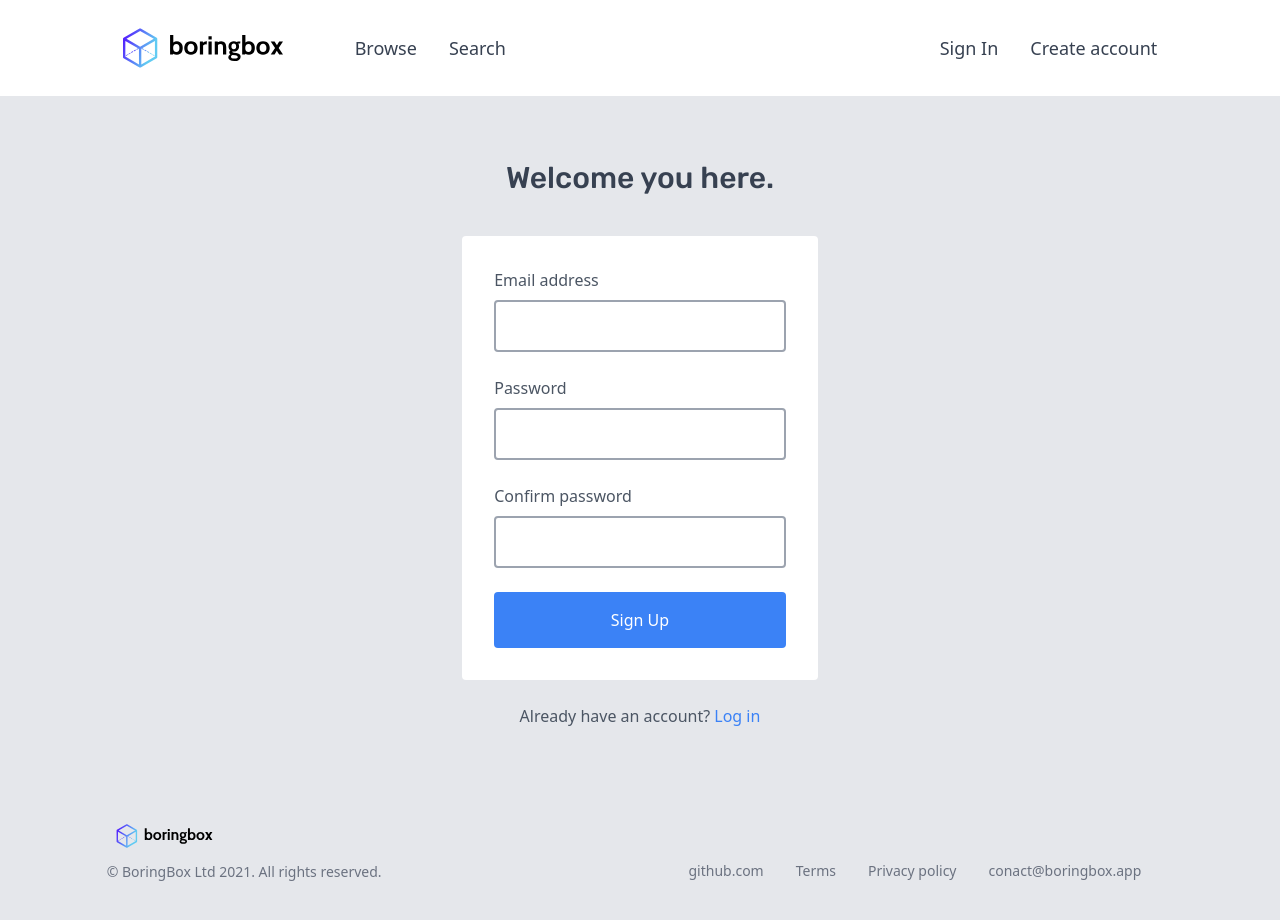
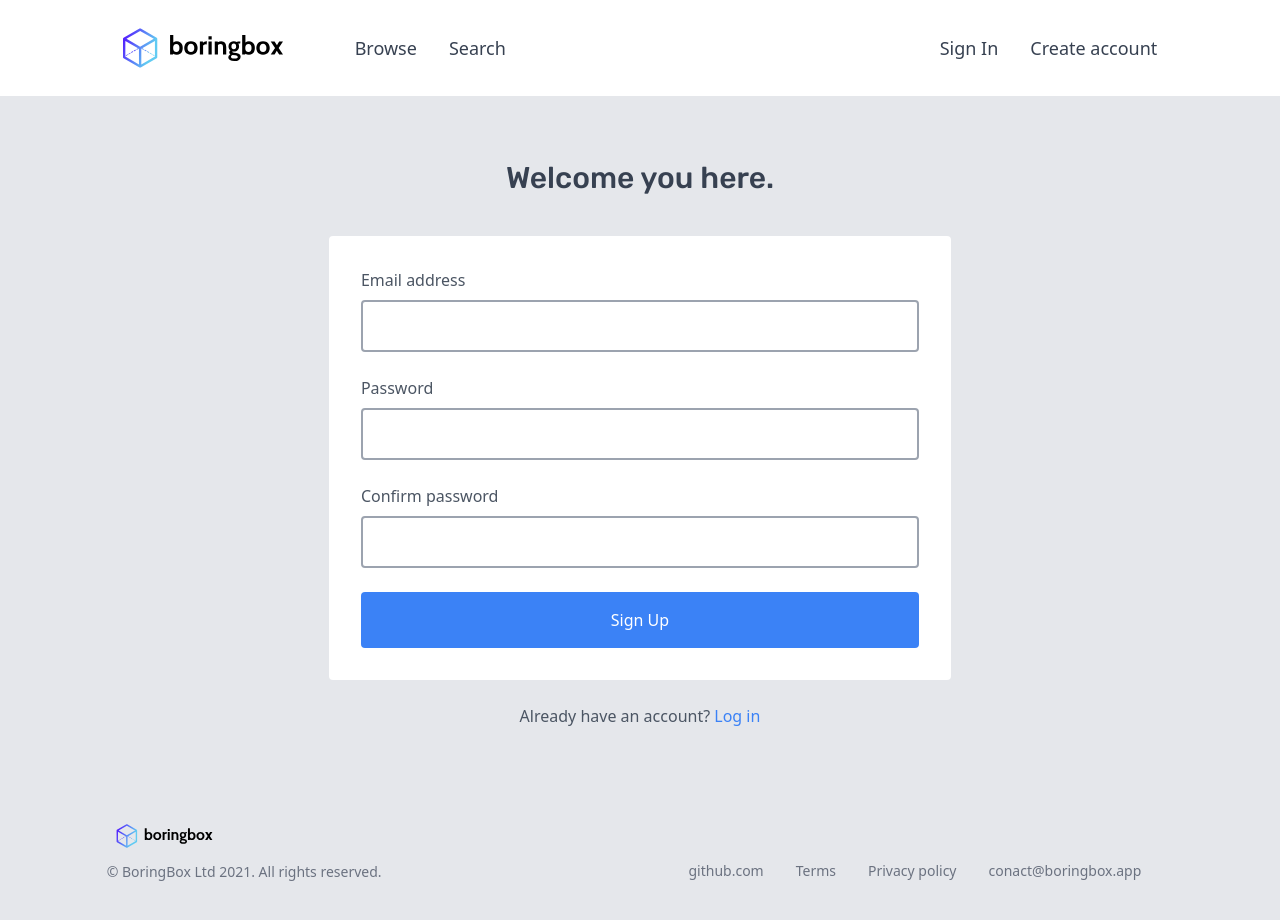
Before and after one commit to lozynskyi/snippetclient, a Nuxt app: page /auth/signup in a window 1280 px wide. Shown: the top 920 px of the page. Built offline with nearby package versions, Linux system fonts and the light colour scheme; no server answers; what tailwindcss-transforms would draw is missing.

Commit message:
Add new element

```diff
--- a/pages/auth/signup.vue
+++ b/pages/auth/signup.vue
@@ -5,7 +5,7 @@
 
       <form
         action="#"
-        class="bg-white p-8 rounded w-full md:w-6/12 lg:w-4/12 mb-6"
+        class="bg-white p-8 rounded w-full md:w-6/12 lg:w-7/12 mb-6"
         @submit.prevent="submit"
       >
         <div class="mb-6">
@@ -31,6 +31,10 @@
           <div class="text-red-500 mb-4 font-medium text-sm mt-1" v-if="validation.email">
             {{ validation.email[0] }}
           </div>
+        </div>
+
+        <div class="flex flex-wrap lg:flex-nowrap">
+
         </div>
 
         <div class="mb-6">
```
